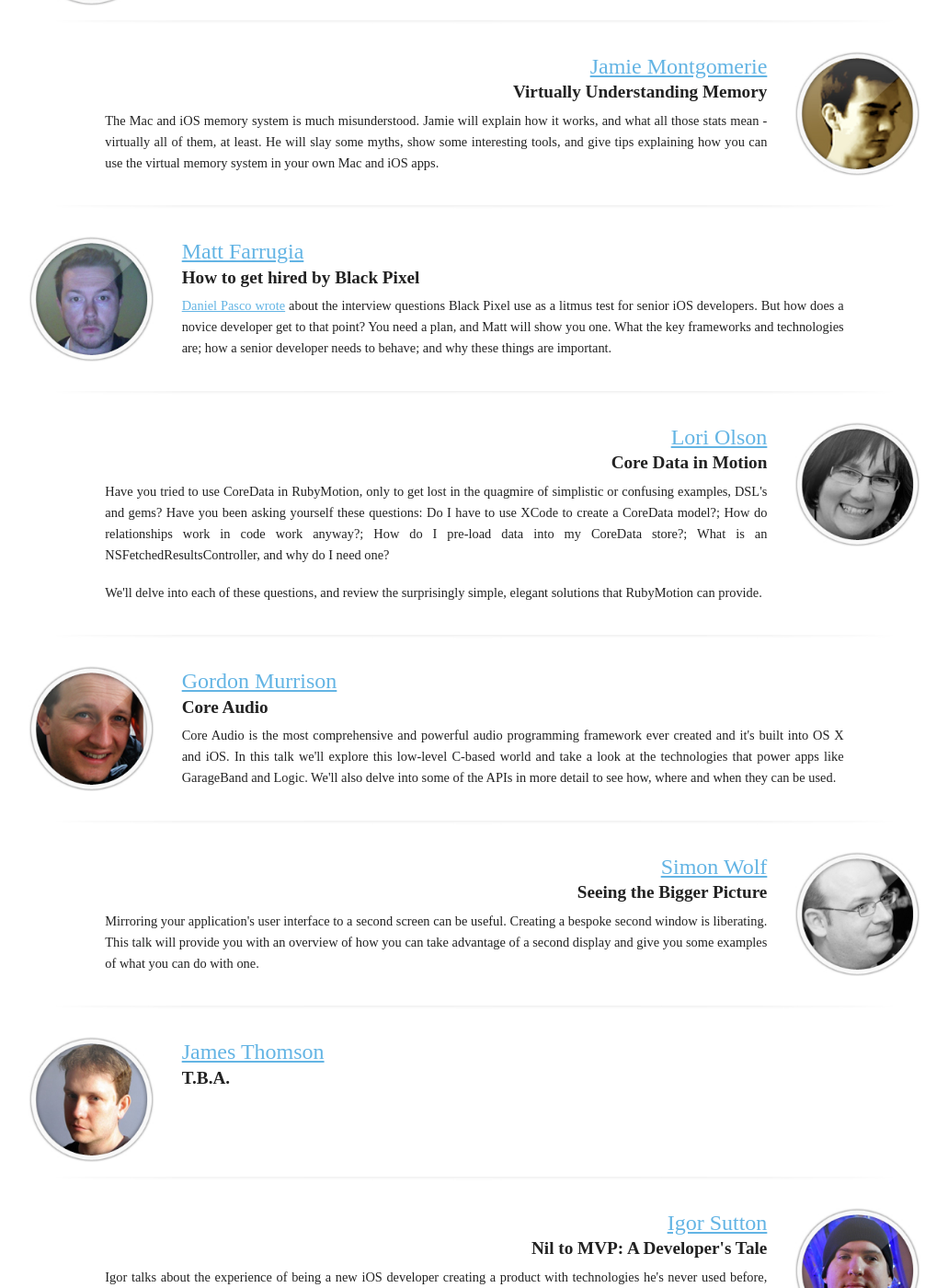
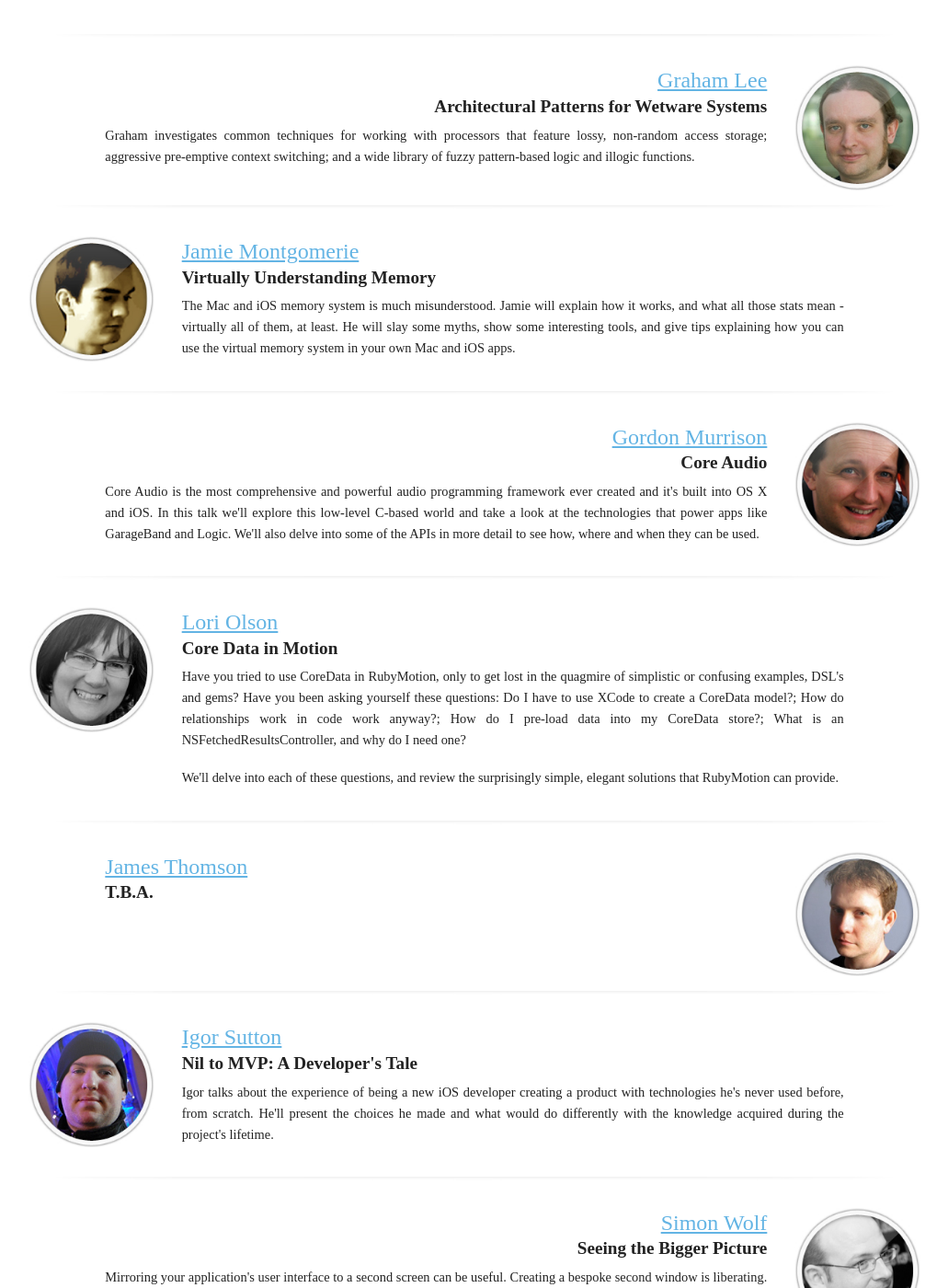
Before and after one commit to acf/nsscotland, a Jekyll site: the page built from speakers.html, in a window 1280 px wide and 1400 px high, scrolled down 1243 px. Shown: the whole window at 92% size, without its empty margins (124-1155 px from the left). Built offline with Jekyll 4.4.1, drawn with Linux system fonts in a browser that asks for light colours; some of the changed text lies outside the part shown.

Commit message:
Alphabetical speakers

```diff
--- a/speakers.html
+++ b/speakers.html
@@ -33,53 +33,6 @@
     </div>
   </div>
 
-  <div class="row speaker" id="matt-g">
-    <div class="large-2 columns">
-        <img src="/images/2013/speakers/matt_gemmell.jpg" width="100%" />
-    </div>
-    <div class="large-9 pull-1 columns">
-      <h3><a href="#" data-reveal-id="matt-gemmell">Matt Gemmell</a></h3>
-      <h4>You can use it with your eyes closed</h4>
-      <p>Stevie Wonder said "There's nothing on the iPhone or the iPad that you can do that I can't do", and it's true. iOS is one of the most accessible platforms for people with visual impairments, but comparatively few sighted developers are aware of just how blind people can even use a touch-screen device. In this talk, I'll give an overview of VoiceOver on iOS, demonstrate how it's used, and show just how easy it is to support accessibility in your own apps.</p>
-    </div>
-  </div>
-
-  <div class="row speaker speaker-alt" id="neil">
-    <div class="large-9 push-1 columns">
-        <h3><a href="#" data-reveal-id="neil-inglis">Neil Inglis</a></h3>
-        <h4>Making Friends with NSDocument and UIDocument </h4>
-        <p>Neil will explain how to harness the power of NSDocument/UIDocument to make your life as a developer easier and make sure that your document based applications include
-        all the document features that users expect. He'll take an in-depth look into undo support, autosave, versioning, supporting iCloud
-        and how to utilise the lower level write APIs to create flexible, cross platform document formats.  </p>
-
-    </div>
-    <div class="large-2 columns">
-        <img src="/images/2013/speakers/neil_inglis.jpg" width="100%" />
-    </div>
-  </div>
-
-  <div class="row speaker" id="graham">
-    <div class="large-2 columns">
-        <img src="/images/2013/speakers/graham_lee.jpg" width="100%" />
-    </div>
-    <div class="large-9 pull-1 columns">
-      <h3><a href="#" data-reveal-id="graham-lee">Graham Lee</a></h3>
-      <h4>Architectural Patterns for Wetware Systems </h4>
-      <p>Graham investigates common techniques for working with processors that feature lossy, non-random access storage; aggressive pre-emptive context switching; and a wide library of fuzzy pattern-based logic and illogic functions.  </p>
-    </div>
-  </div>
-
-  <div class="row speaker speaker-alt" id="jamie">
-    <div class="large-9 push-1 columns">
-      <h3><a href="#" data-reveal-id="jamie-montgomerie">Jamie Montgomerie </a></h3>
-      <h4>Virtually Understanding Memory</h4>
-      <p>The Mac and iOS memory system is much misunderstood. Jamie will explain how it works, and what all those stats mean - virtually all of them, at least. He will slay some myths, show some interesting tools, and give tips explaining how you can use the virtual memory system in your own Mac and iOS apps.  </p>
-    </div>
-    <div class="large-2 columns">
-        <img src="/images/2013/speakers/jamie_montgomerie.jpg" width="100%" />
-    </div>
-  </div>
-
   <div class="row speaker" id="matt-f">
     <div class="large-2 columns">
         <img src="/images/2013/speakers/matt_farrugia.jpg" width="100%" />
@@ -91,32 +44,99 @@
     </div>
   </div>
 
-  <div class="row speaker speaker-alt" id="lori">
+  <div class="row speaker speaker-alt" id="matt-g">
     <div class="large-9 push-1 columns">
+      <h3><a href="#" data-reveal-id="matt-gemmell">Matt Gemmell</a></h3>
+      <h4>You can use it with your eyes closed</h4>
+      <p>Stevie Wonder said "There's nothing on the iPhone or the iPad that you can do that I can't do", and it's true. iOS is one of the most accessible platforms for people with visual impairments, but comparatively few sighted developers are aware of just how blind people can even use a touch-screen device. In this talk, I'll give an overview of VoiceOver on iOS, demonstrate how it's used, and show just how easy it is to support accessibility in your own apps.</p>
+    </div>
+    <div class="large-2 columns">
+        <img src="/images/2013/speakers/matt_gemmell.jpg" width="100%" />
+    </div>
+  </div>
+
+  <div class="row speaker" id="neil">
+    <div class="large-2 columns">
+        <img src="/images/2013/speakers/neil_inglis.jpg" width="100%" />
+    </div>
+    <div class="large-9 pull-1 columns">
+        <h3><a href="#" data-reveal-id="neil-inglis">Neil Inglis</a></h3>
+        <h4>Making Friends with NSDocument and UIDocument </h4>
+        <p>Neil will explain how to harness the power of NSDocument/UIDocument to make your life as a developer easier and make sure that your document based applications include
+        all the document features that users expect. He'll take an in-depth look into undo support, autosave, versioning, supporting iCloud
+        and how to utilise the lower level write APIs to create flexible, cross platform document formats.  </p>
+
+    </div>
+  </div>
+
+  <div class="row speaker speaker-alt" id="graham">
+    <div class="large-9 push-1 columns">
+      <h3><a href="#" data-reveal-id="graham-lee">Graham Lee</a></h3>
+      <h4>Architectural Patterns for Wetware Systems </h4>
+      <p>Graham investigates common techniques for working with processors that feature lossy, non-random access storage; aggressive pre-emptive context switching; and a wide library of fuzzy pattern-based logic and illogic functions.  </p>
+    </div>
+    <div class="large-2 columns">
+        <img src="/images/2013/speakers/graham_lee.jpg" width="100%" />
+    </div>
+  </div>
+
+  <div class="row speaker" id="jamie">
+    <div class="large-2 columns">
+        <img src="/images/2013/speakers/jamie_montgomerie.jpg" width="100%" />
+    </div>
+    <div class="large-9 pull-1 columns">
+      <h3><a href="#" data-reveal-id="jamie-montgomerie">Jamie Montgomerie </a></h3>
+      <h4>Virtually Understanding Memory</h4>
+      <p>The Mac and iOS memory system is much misunderstood. Jamie will explain how it works, and what all those stats mean - virtually all of them, at least. He will slay some myths, show some interesting tools, and give tips explaining how you can use the virtual memory system in your own Mac and iOS apps.  </p>
+    </div>
+  </div>
+
+  <div class="row speaker speaker-alt" id="gordon">
+    <div class="large-9 push-1 columns">
+      <h3><a href="#" data-reveal-id="gordon-murrison">Gordon Murrison</a></h3>
+      <h4>Core Audio</h4>
+      <p>Core Audio is the most comprehensive and powerful audio programming framework ever created and it's built into OS X and iOS. In this talk we'll explore this low-level C-based world and take a look at the technologies that power apps like GarageBand and Logic. We'll also delve into some of the APIs in more detail to see how, where and when they can be used.  </p>
+    </div>
+    <div class="large-2 columns">
+        <img src="/images/2013/speakers/gordon_murrison.jpg" width="100%" />
+    </div>
+  </div>
+
+  <div class="row speaker" id="lori">
+    <div class="large-2 columns">
+        <img src="/images/2013/speakers/lori_olson.jpg" width="100%" />
+    </div>
+    <div class="large-9 pull-1 columns">
         <h3><a href="#" data-reveal-id="lori-olson">Lori Olson</a></h3>
         <h4>Core Data in Motion</h4>
         <p>Have you tried to use CoreData in RubyMotion, only to get lost in the quagmire of simplistic or confusing examples, DSL's and gems? Have you been asking yourself these questions:
          Do I have to use XCode to create a CoreData model?; How do relationships work in code work anyway?; How do I pre-load data into my CoreData store?; What is an NSFetchedResultsController, and why do I need one?</p>
         <p>We'll delve into each of these questions, and review the surprisingly simple, elegant solutions that RubyMotion can provide.</p>
     </div>
+  </div>
+
+  <div class="row speaker">
+    <div class="large-9 push-1 columns" id="james">
+      <h3><a href="#" data-reveal-id="james-thomson">James Thomson</a></h3>
+      <h4>T.B.A.</h4>
+    </div>
     <div class="large-2 columns">
-        <img src="/images/2013/speakers/lori_olson.jpg" width="100%" />
+        <img src="/images/2013/speakers/james_thomson.jpg" width="100%" />
     </div>
   </div>
 
-
-  <div class="row speaker" id="gordon">
+  <div class="row speaker " id="igor">
     <div class="large-2 columns">
-        <img src="/images/2013/speakers/gordon_murrison.jpg" width="100%" />
+        <img src="/images/2013/speakers/igor_sutton.jpg" width="100%" />
     </div>
     <div class="large-9 pull-1 columns">
-      <h3><a href="#" data-reveal-id="gordon-murrison">Gordon Murrison</a></h3>
-      <h4>Core Audio</h4>
-      <p>Core Audio is the most comprehensive and powerful audio programming framework ever created and it's built into OS X and iOS. In this talk we'll explore this low-level C-based world and take a look at the technologies that power apps like GarageBand and Logic. We'll also delve into some of the APIs in more detail to see how, where and when they can be used.  </p>
+      <h3><a href="#" data-reveal-id="igor-sutton">Igor Sutton</a></h3>
+      <h4>Nil to MVP: A Developer's Tale </h4>
+      <p>Igor talks about the experience of being a new iOS developer creating a product with technologies he's never used before, from scratch. He'll present the choices he made and what would do differently with the knowledge acquired during the project's lifetime.  </p>
     </div>
   </div>
 
-  <div class="row speaker speaker-alt" id="simon">
+  <div class="row speaker speaker-alt last-speaker" id="simon">
     <div class="large-9 push-1 columns">
       <h3><a href="#" data-reveal-id="simon-wolf">Simon Wolf</a></h3>
       <h4>Seeing the Bigger Picture</h4>
@@ -127,26 +147,6 @@
     </div>
   </div>
 
-  <div class="row speaker speaker">
-    <div class="large-2 columns">
-        <img src="/images/2013/speakers/james_thomson.jpg" width="100%" />
-    </div>
-    <div class="large-9 pull-1 columns" id="james">
-      <h3><a href="#" data-reveal-id="james-thomson">James Thomson</a></h3>
-      <h4>T.B.A.</h4>
-    </div>
-  </div>
-
-  <div class="row speaker speaker-alt last-speaker" id="igor">
-    <div class="large-9 push-1 columns">
-      <h3><a href="#" data-reveal-id="igor-sutton">Igor Sutton</a></h3>
-      <h4>Nil to MVP: A Developer's Tale </h4>
-      <p>Igor talks about the experience of being a new iOS developer creating a product with technologies he's never used before, from scratch. He'll present the choices he made and what would do differently with the knowledge acquired during the project's lifetime.  </p>
-    </div>
-    <div class="large-2 columns">
-        <img src="/images/2013/speakers/igor_sutton.jpg" width="100%" />
-    </div>
-  </div>
 
   <div class="row">
 <div id="dave-addey" class="biography reveal-modal medium">
```
